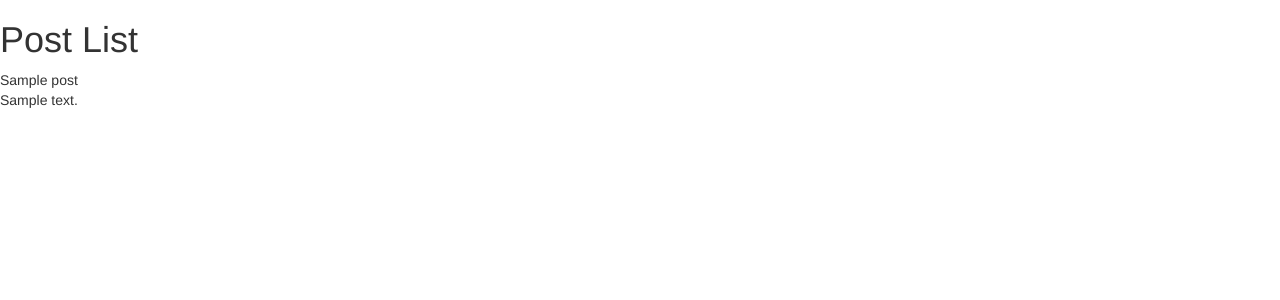
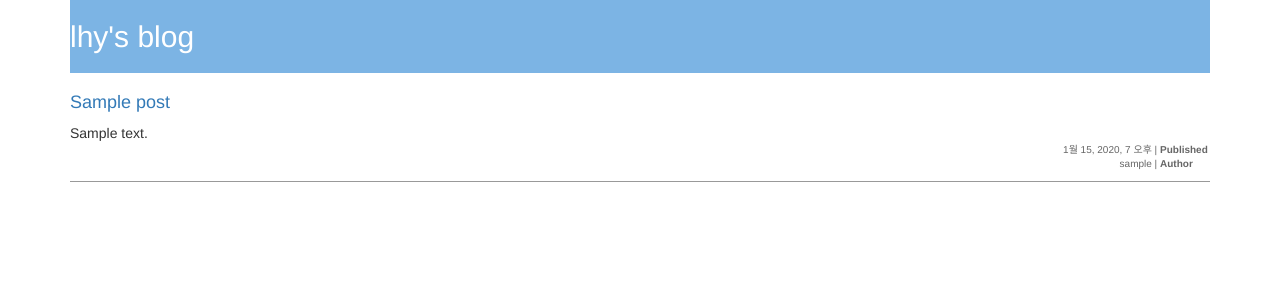
Before and after one commit to 2siwon/fc-djangogirls, a Django app: page / in a window 1280 px wide. Shown: the top 300 px of the page. Run offline with Django 3.2, Linux system fonts and the light colour scheme; tables that the repository leaves empty hold one stand-in row (values such as "Sample post"); parts of the project's set-up code (start-up, migrations or seed data) failed here and were passed over; some libraries are stand-ins or nearby versions.

Commit message:
models.py에 publish() hide() 구현

```diff
--- a/djangogirls/blog/models.py
+++ b/djangogirls/blog/models.py
@@ -1,5 +1,6 @@
 from django.conf import settings
 from django.db import models
+from django.utils import timezone
 
 
 class Post(models.Model):
@@ -11,3 +12,23 @@ class Post(models.Model):
 
     def __str__(self):
         return self.title
+
+    def publish(self):
+        """
+        게시글을 발행상태로 만듬
+            자신의 published_date를 timezone.now()로 할당
+            이후 self.save()를 호출
+        :return:
+        """
+        self.published_date = timezone.now()
+        self.save()
+    def hide(self):
+        """
+        게시글을 미발행상태로 만듬
+            자신의 published_date를 None으로 할당
+            이후 self.save()를 호출
+            변경내용이 데이터베이스에 적용되려면 save
+        :return:
+        """
+        self.published_date = None
+        self.save()
--- a/djangogirls/blog/views.py
+++ b/djangogirls/blog/views.py
@@ -13,3 +13,23 @@ def post_list(request):
         'posts': posts,
     }
     return render(request, 'blog/post_list.html', context)
+
+
+# post_detail 기능을 하는 함수 구현
+# 'post'라는 key로 Post.objects.first()에 해당하는 Post객체를 전달
+# 템플릿은 'blog/post_detail.html'을 사용
+
+def post_detail(request, pk):
+    # Post 인스턴스 1개만 가져옴 변수명은 posts가 아닌 단일객체르 나타내는 post사용
+    try:
+        post = Post.objects.get(pk=pk)
+
+    except Post.DoesNotExist:
+        return HttpResponse('No Post')
+
+    # 'post'key값으로 Post인스턴스 하나 전달
+    context = {
+        'post': post,
+    }
+
+    return render(request, 'blog/post_detail.html', context)
--- a/djangogirls/config/settings.py
+++ b/djangogirls/config/settings.py
@@ -117,9 +117,9 @@ AUTH_PASSWORD_VALIDATORS = [
 # Internationalization
 # https://docs.djangoproject.com/en/1.11/topics/i18n/
 
-LANGUAGE_CODE = 'en-us'
+LANGUAGE_CODE = 'ko-kr'
 
-TIME_ZONE = 'UTC'
+TIME_ZONE = 'Asia/Seoul'
 
 USE_I18N = True
 
--- a/djangogirls/config/urls.py
+++ b/djangogirls/config/urls.py
@@ -21,7 +21,5 @@ from blog.views import post_list, post_detail
 urlpatterns = [
     url(r'^admin/', admin.site.urls),
     url(r'^$', post_list),
-    url(r'^post/detail/', post_detail)
-
-
+    url(r'^post/detail/(?P<pk>\d+)/', post_detail, name='post_detail'),
 ]
--- a/djangogirls/static/css/blog.css
+++ b/djangogirls/static/css/blog.css
@@ -0,0 +1,39 @@
+.blog-header {
+    background-color: #7cb4e4;
+    padding-top: 20px;
+    padding-bottom: 20px;
+    width: 100%;
+}
+.blog-header .blog-title {
+    margin: 0;
+}
+
+
+.blog-header .blog-title > a,
+.blog-header .blog-title > a:hover,
+.blog-header .blog-title > a:visited {
+    color: white;
+    text-decoration: none;
+}
+
+.post-container {
+
+}
+.post-container > .post {
+    padding-top: 10px;
+    padding-bottom: 10px;
+    border-bottom: 1px solid #999;
+}
+.post-container > .post > p {
+    margin: 0;
+}
+.post-container > .post > p.right-text {
+    text-align: right;
+    font-size: 10px;
+    color: #666;
+}
+.post-container > .post > p.right-text > strong {
+    width: 50px;
+    display: inline-block;
+    text-align: left;
+}
--- a/djangogirls/templates/base.html
+++ b/djangogirls/templates/base.html
@@ -0,0 +1,28 @@
+{% load static %}
+<!doctype html>
+<html lang="en">
+<head>
+    <meta charset="UTF-8">
+    <meta name="viewport"
+          content="width=device-width, user-scalable=no, initial-scale=1.0, maximum-scale=1.0, minimum-scale=1.0">
+    <meta http-equiv="X-UA-Compatible" content="ie=edge">
+    <!--정적파일을 참조하는 템플릿 static태그 (STATICFILES_DIRS의 path를 기준으로 상대경로)-->
+    <link rel="stylesheet" href="{% static 'bootstrap/css/bootstrap.css' %}">
+    <link rel="stylesheet" href="{% static 'css/blog.css' %}">
+    <title>이시원 블로그</title>
+</head>
+<body>
+
+	<div class="container">
+        <div class="blog-header">
+            <h2 class="blog-title"><a href="/">lhy's blog</a></h2>
+        </div>
+    </div>
+    <div class="container">
+        <!--'content'라는 이름으로 block구역 지정-->
+        <!--이 템플릿을 확장한 다른 템플릿에서 이 block을 채우는 형태로 사용-->
+        {% block content %}
+        {% endblock %}
+    </div>
+</body>
+</html>
--- a/djangogirls/templates/blog/post_list.html
+++ b/djangogirls/templates/blog/post_list.html
@@ -1,21 +1,14 @@
-{% load static %}
-<!doctype html>
-<html lang="en">
-<head>
-    <meta charset="UTF-8">
-    <meta name="viewport"
-          content="width=device-width, user-scalable=no, initial-scale=1.0, maximum-scale=1.0, minimum-scale=1.0">
-    <meta http-equiv="X-UA-Compatible" content="ie=edge">
-    <!--정적파일을 참조하는 템플릿 static태그 (STATICFILES_DIRS의 path를 기준으로 상대경로)-->
-    <link rel="stylesheet" href="{% static 'bootstrap/css/bootstrap.css' %}">
-    <title>Document</title>
-</head>
-<body>
-    <h1>Post List</h1>
+{% extends 'base.html' %}
 
-    {% for post in posts %}
-        <div>{{ post.title }}</div>
-        <div>{{ post.content|linebreaksbr|truncatewords:30 }}</div>
-    {% endfor %}
-</body>
-</html>
+{% block content %}
+    <div class="post-container">
+		{% for post in posts %}
+			<div class="post">
+                <h4 class="post-title"><a href="{% url 'post_detail' pk=post.pk %}">{{ post.title }}</a></h4>
+				<p class="content">{{ post.content|linebreaksbr|truncatewords:30 }}</p>
+				<p class="right-text">{{ post.published_date }} | <strong>Published</strong></p>
+				<p class="right-text">{{ post.author.username }} | <strong>Author</strong></p>
+			</div>
+        {% endfor %}
+    </div>
+{% endblock %}
```
Also changed, not shown: djangogirls/templates/blog/post_detail.html (+22 -0 lines).
